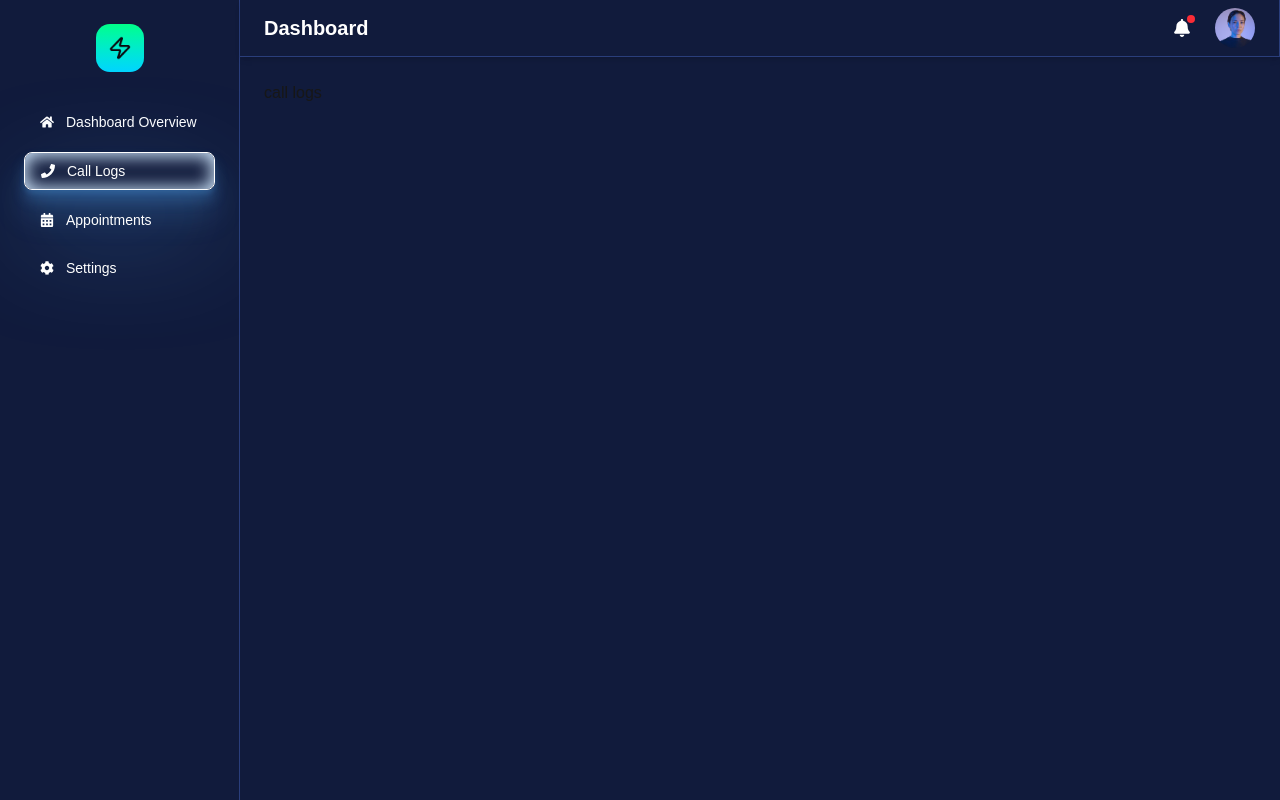
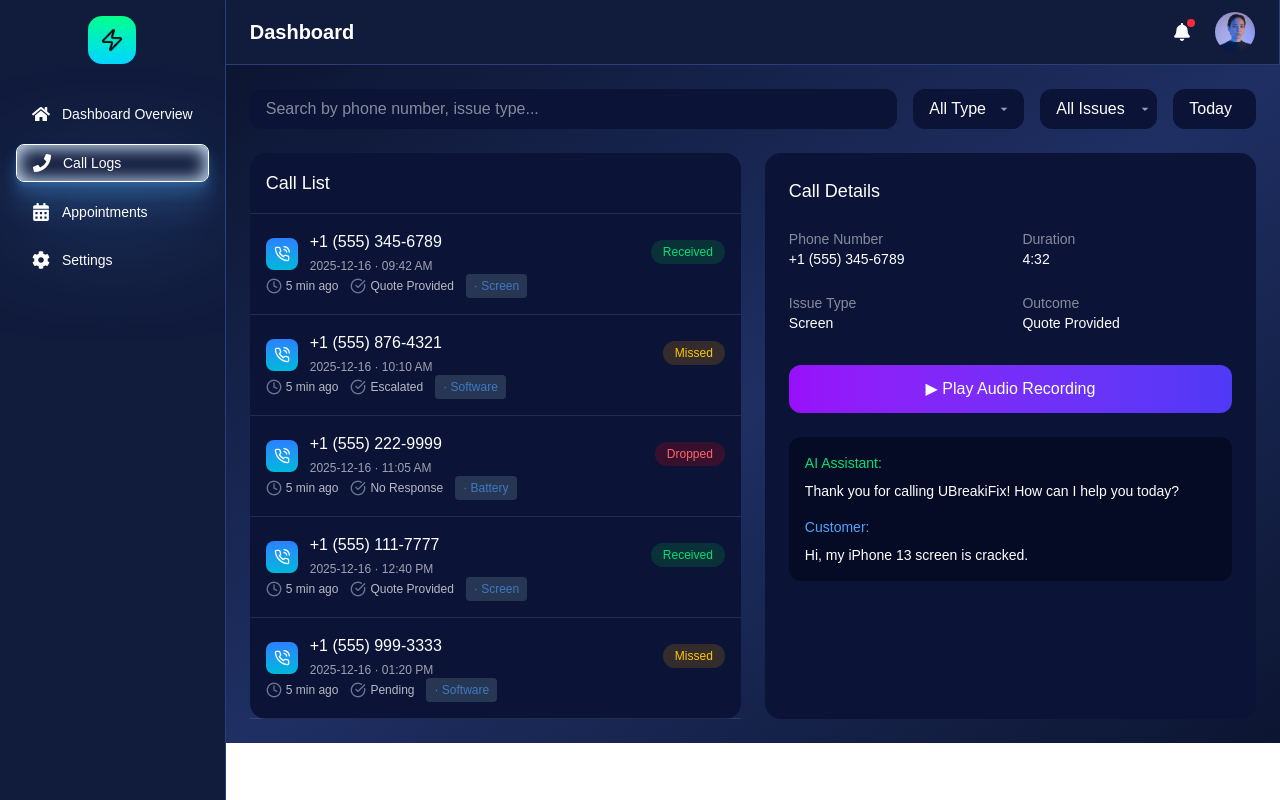
Before and after one commit to monirhossain-oss/Dashboard-app, a Next.js app: page /dashboard/calllogs in a window 1280 px wide. Built offline with nearby package versions, Linux system fonts and the light colour scheme.

Commit message:
add call actions with dynamic badge colors and mock data

```diff
--- a/src/app/dashboard/calllogs/page.jsx
+++ b/src/app/dashboard/calllogs/page.jsx
@@ -1,9 +1,203 @@
-import React from 'react'
+"use client";
 
-export default function page() {
-  return (
-    <div>
-      call logs
-    </div>
-  )
+import React, { useState } from "react";
+import { MdArrowDropDown } from "react-icons/md";
+import { FiPhoneCall } from "react-icons/fi";
+
+const calls = [
+    {
+        id: 1,
+        number: "+1 (555) 345-6789",
+        time: "2025-12-16 · 09:42 AM",
+        status: "AI Resolved",
+        issue: "Screen",
+        duration: "4:32",
+        outcome: "Quote Provided",
+        action: "Received",
+        badge: "bg-green-600/20 text-green-400",
+    },
+    {
+        id: 2,
+        number: "+1 (555) 876-4321",
+        time: "2025-12-16 · 10:10 AM",
+        status: "Warm Transfer",
+        issue: "Software",
+        duration: "5:23",
+        outcome: "Escalated",
+        action: "Missed",
+        badge: "bg-yellow-600/20 text-yellow-400",
+    },
+    {
+        id: 3,
+        number: "+1 (555) 222-9999",
+        time: "2025-12-16 · 11:05 AM",
+        status: "Dropped",
+        issue: "Battery",
+        duration: "2:15",
+        outcome: "No Response",
+        action: "Dropped",
+        badge: "bg-red-600/20 text-red-400",
+    },
+    {
+        id: 4,
+        number: "+1 (555) 111-7777",
+        time: "2025-12-16 · 12:40 PM",
+        status: "AI Resolved",
+        issue: "Screen",
+        duration: "6:01",
+        outcome: "Quote Provided",
+        action: "Received",
+        badge: "bg-green-600/20 text-green-400",
+    },
+    {
+        id: 5,
+        number: "+1 (555) 999-3333",
+        time: "2025-12-16 · 01:20 PM",
+        status: "Follow Up",
+        issue: "Software",
+        duration: "3:45",
+        outcome: "Pending",
+        action: "Missed",
+        badge: "bg-yellow-600/20 text-yellow-400",
+    },
+];
+
+
+
+export default function Page() {
+    const [active, setActive] = useState(calls[0]);
+
+    return (
+        <div className="text-white">
+            {/* Top Bar */}
+            <div className="flex gap-4 mb-6 items-center">
+                <input
+                    placeholder="Search by phone number, issue type..."
+                    className="flex-1 bg-[#0b1437] rounded-xl px-4 py-2 outline-none"
+                />
+
+                {/* All Type */}
+                <div className="relative">
+                    <MdArrowDropDown className="absolute right-3 top-1/2 -translate-y-1/2 text-gray-400" />
+
+                    <select className="bg-[#0b1437] rounded-xl pl-4 pr-6 py-2 outline-none appearance-none">
+                        <option>All Type</option>
+                        <option>Inbound</option>
+                        <option>Outbound</option>
+                    </select>
+                </div>
+
+                {/* All Issues */}
+                <div className="relative">
+                    <MdArrowDropDown className="absolute right-1 top-1/2 -translate-y-1/2 text-gray-400" />
+
+                    <select className="bg-[#0b1437] rounded-xl pl-4 pr-8 py-2 outline-none appearance-none">
+                        <option>All Issues</option>
+                        <option>Screen</option>
+                        <option>Battery</option>
+                        <option>Software</option>
+                    </select>
+                </div>
+
+                {/* Today */}
+                <div>
+
+                    <button className="bg-[#0b1437] rounded-xl pl-4 pr-6 py-2">
+                        Today
+                    </button>
+                </div>
+            </div>
+
+            <div className="grid grid-cols-2 gap-6">
+                {/* Call List */}
+                <div className="col-span-1 bg-[#0b1437] rounded-2xl">
+
+                    <h2 className="text-lg p-4 border-b border-white/10">
+                        Call List
+                    </h2>
+
+                    {calls.map((c) => (
+                        <div
+                            key={c.id}
+                            onClick={() => setActive(c)}
+                            className={`p-4 cursor-pointer border-b border-white/10 transition ${active.id === c.id
+                                ? ""
+                                : "hover:bg-[#0f1a44]"
+                                }`}
+                        >
+                            {/* Top Row */}
+                            <div className="flex justify-between items-center">
+
+                                {/* Left */}
+                                <div className="flex items-center gap-3">
+                                    <FiPhoneCall className="mt-1 bg-gradient-to-b rounded-lg from-[#2B7FFF]  to-[#00B8DB] w-8 h-8 p-2 text-white" />
+
+                                    <div>
+                                        <p className="font-medium">{c.number}</p>
+                                        <p className="text-xs opacity-60 mt-1">
+                                            {c.time}
+                                        </p>
+                                    </div>
+                                </div>
+
+                                {/* Right Status */}
+                                <span className={`text-xs px-3 py-1 rounded-full ${c.badge}`}>
+                                    {c.action}
+                                </span>
+                            </div>
+
+                            {/* Bottom Row */}
+                            <div className="flex gap-3 text-xs opacity-70">
+                                <span className="flex items-center gap-1"> <img src="/time.png" alt="" /> 5 min ago</span>
+                                <span className="flex items-center gap-1"> <img src="/correctpng.png" alt="" /> {c.outcome}</span>
+                                <span className="text-[#51A2FF] px-2 py-1 rounded-sm bg-[#33475f]">· {c.issue}</span>
+                            </div>
+                        </div>
+                    ))}
+                </div>
+
+
+                {/* Call Details */}
+                <div className="col-span-1 bg-[#0b1437] rounded-2xl p-6">
+                    <h2 className="text-lg mb-6">Call Details</h2>
+
+                    <div className="grid grid-cols-2 gap-6 text-sm">
+                        <div>
+                            <p className="opacity-50">Phone Number</p>
+                            <p>{active.number}</p>
+                        </div>
+
+                        <div>
+                            <p className="opacity-50">Duration</p>
+                            <p>{active.duration}</p>
+                        </div>
+
+                        <div>
+                            <p className="opacity-50">Issue Type</p>
+                            <p>{active.issue}</p>
+                        </div>
+
+                        <div>
+                            <p className="opacity-50">Outcome</p>
+                            <p>{active.outcome}</p>
+                        </div>
+                    </div>
+
+                    <button className="mt-8 w-full bg-gradient-to-r from-purple-600 to-indigo-600 py-3 rounded-xl">
+                        ▶ Play Audio Recording
+                    </button>
+
+                    <div className="mt-6 bg-[#050b24] p-4 rounded-xl text-sm">
+                        <p className="text-green-400 mb-2">AI Assistant:</p>
+                        <p>
+                            Thank you for calling UBreakiFix! How can I help you today?
+                        </p>
+
+                        <p className="text-blue-400 mt-4 mb-2">Customer:</p>
+                        <p>Hi, my iPhone 13 screen is cracked.</p>
+                    </div>
+                </div>
+            </div>
+        </div>
+    );
 }
--- a/src/app/dashboard/layout.jsx
+++ b/src/app/dashboard/layout.jsx
@@ -9,12 +9,12 @@ export default function DashboardLayout({ children }) {
       <Sidebar />
 
       {/* Main content area */}
-      <div className="flex flex-col flex-1 bg-[#111B3C]">
+      <div className="flex flex-col flex-1">
         {/* Navbar */}
         <Navbar />
 
         {/* Dynamic content */}
-        <main className="p-6 overflow-y-auto">
+        <main className="p-6 bg-gradient-to-br from-[#0c1531] via-[#1f2f63] to-[#0c1531] overflow-y-auto">
           {children}
         </main>
       </div>
--- a/src/app/dashboard/page.jsx
+++ b/src/app/dashboard/page.jsx
@@ -17,7 +17,7 @@ const cardData = [
     { title: "Revenue", live: 540, growth: "+20%", icon: "/icon3.png", bg: "linear-gradient(135deg, #8A2BE2 0%, #DA70D6 100%)" },
     { title: "Appointments", live: 75, growth: "+5%", icon: "/icon4.png", bg: "linear-gradient(135deg, #32CD32 0%, #7CFC00 100%)" },
     { title: "Messages", live: 98, growth: "+15%", icon: "/icon5.png", bg: "linear-gradient(135deg, #FFA500 0%, #FFD700 100%)" },
-    { title: "Feedbacks", live: 42, growth: "+3%", icon: "/icon6x.png", bg: "linear-gradient(135deg, #FF1493 0%, #FF69B4 100%)" },
+    { title: "Feedbacks", live: 42, growth: "+3%", icon: "/icon6.png", bg: "linear-gradient(135deg, #FF1493 0%, #FF69B4 100%)" },
 ];
 
 const dataMap = {
@@ -83,19 +83,22 @@ export default function Dashboard() {
     const maxCount = Math.max(...topRequests.map(req => req.count));
 
     return (
-        <div className="bg-[#111B3C]">
+        <div>
             {/* Cards */}
-            <div className="grid grid-cols-3 gap-4 mb-8">
+            <div className="grid grid-cols-1 md:grid-cols-2 lg:grid-cols-3 gap-4 mb-8">
                 {cardData.map((card, idx) => (
                     <div
                         key={idx}
                         className="relative p-4 rounded-xl border border-[#2B7FFF33] bg-[#0F172B80] flex items-center justify-between"
                     >
+                        {/* Left Side - Info */}
                         <div className="flex flex-col justify-center gap-2">
                             <span className="text-sm text-gray-400">{card.title}</span>
                             <span className="text-xl font-bold text-white">{card.live}</span>
                             <span className="text-sm text-green-400">{card.growth}</span>
                         </div>
+
+                        {/* Right Side - Icon */}
                         <div
                             className="w-[40px] h-[40px] p-2 rounded-xl flex items-center justify-center"
                             style={{ background: card.bg }}
@@ -110,9 +113,11 @@ export default function Dashboard() {
                 ))}
             </div>
 
+
             {/* Call Trends */}
-            <div className="bg-[#0F172B] p-6 rounded-[16px] border border-[#2B7FFF33] w-full max-w-[1036px] mb-8">
-                <div className="flex justify-between items-center mb-4">
+            <div className="bg-[#0F172B] p-4 sm:p-6 rounded-[16px] border border-[#2B7FFF33] w-full mb-8 max-w-full lg:max-w-[1036px] mx-auto">
+                {/* Header */}
+                <div className="flex flex-col sm:flex-row justify-between items-start sm:items-center mb-4 gap-3 sm:gap-0">
                     <div>
                         <h2 className="text-white font-semibold text-lg">
                             Call Trends - {timeframe}
@@ -122,7 +127,7 @@ export default function Dashboard() {
                         </p>
                     </div>
                     <select
-                        className="bg-[#111B3C] text-white px-3 py-1 rounded-xl border border-gray-600"
+                        className="bg-[#111B3C] text-white px-3 py-1 rounded-xl border border-gray-600 text-sm"
                         value={timeframe}
                         onChange={(e) => setTimeframe(e.target.value)}
                     >
@@ -131,7 +136,9 @@ export default function Dashboard() {
                         <option>This Year</option>
                     </select>
                 </div>
-                <ResponsiveContainer width="100%" height={280}>
+
+                {/* Area Chart */}
+                <ResponsiveContainer width="100%" height={250}>
                     <AreaChart data={dataMap[timeframe]}>
                         <defs>
                             <linearGradient id="areaGradient" x1="0" y1="0" x2="0" y2="1">
@@ -142,7 +149,14 @@ export default function Dashboard() {
                         <CartesianGrid vertical={false} horizontal={false} />
                         <XAxis dataKey="day" tick={{ fill: "#A0AEC0", fontSize: 12 }} />
                         <YAxis tick={{ fill: "#A0AEC0", fontSize: 12 }} />
-                        <Tooltip contentStyle={{ backgroundColor: "#0F172B", border: "none", borderRadius: "8px", color: "#fff" }} />
+                        <Tooltip
+                            contentStyle={{
+                                backgroundColor: "#0F172B",
+                                border: "none",
+                                borderRadius: "8px",
+                                color: "#fff",
+                            }}
+                        />
                         <Area
                             type="monotone"
                             dataKey="calls"
@@ -155,14 +169,21 @@ export default function Dashboard() {
                 </ResponsiveContainer>
             </div>
 
+
             {/* Recent Activity & Top Requests */}
-            <div className="grid grid-cols-2 gap-4">
-                <div className="bg-[#0F172B] p-6 rounded-xl border border-[#2B7FFF33]">
+            <div className="grid grid-cols-1 md:grid-cols-2 gap-4">
+                {/* Recent Activity */}
+                <div className="bg-[#0F172B] p-4 sm:p-6 rounded-xl border border-[#2B7FFF33]">
                     <h2 className="text-white font-semibold text-lg mb-4">Recent Activity</h2>
                     <div className="flex flex-col gap-3">
-                        {recentActivity.map(act => (
-                            <div key={act.id} className="flex items-start gap-3 bg-[#151c35] p-3 rounded-md">
-                                <span className={`w-3 h-3 mt-1 rounded-full ${statusColors[act.status]}`}></span>
+                        {recentActivity.map((act) => (
+                            <div
+                                key={act.id}
+                                className="flex items-start gap-3 bg-[#151c35] p-3 rounded-md"
+                            >
+                                <span
+                                    className={`w-3 h-3 mt-1 rounded-full ${statusColors[act.status]}`}
+                                ></span>
                                 <div>
                                     <p className="text-gray-300 text-sm">{act.message}</p>
                                     <span className="text-gray-500 text-xs">{act.time}</span>
@@ -172,10 +193,11 @@ export default function Dashboard() {
                     </div>
                 </div>
 
-                <div className="bg-[#0F172B] p-6 rounded-xl border border-[#2B7FFF33]">
+                {/* Top Repair Requests */}
+                <div className="bg-[#0F172B] p-4 sm:p-6 rounded-xl border border-[#2B7FFF33]">
                     <h2 className="text-white font-semibold text-lg mb-4">Top Repair Requests</h2>
                     <div className="flex flex-col gap-4">
-                        {topRequests.map(req => {
+                        {topRequests.map((req) => {
                             const percentage = (req.count / maxCount) * 100;
                             return (
                                 <div key={req.id} className="flex flex-col gap-1">
--- a/src/components/Navber.jsx
+++ b/src/components/Navber.jsx
@@ -19,7 +19,7 @@ export default function Navbar({ user }) {
     const userImage = user?.image || '/b940caf9f3a52bcc9317c793ebc094db911b237b.jpg'; // always show default if no user
 
     return (
-        <div className="p-2 border-b border-r-1 border-[#2a3e7b] bg-[#111B3C] flex items-center justify-between px-6 shadow-md">
+        <div className="p-3 border-b border-r-1 border-[#2a3e7b] bg-[#111B3C] flex items-center justify-between px-6 shadow-md">
             {/* Left side - active menu name */}
             <h1 className="font-semibold text-xl text-white">{activeName}</h1>
 
--- a/src/components/Sidebar.jsx
+++ b/src/components/Sidebar.jsx
@@ -15,27 +15,27 @@ export default function Sidebar() {
     ];
 
     return (
-    <div className="w-[240px] border-r-1 border-[#2a3e7b] h-screen bg-[#111B3C] flex flex-col p-6">
+        <div className="h-screen bg-[#111B3C] flex flex-col p-3 md:p-4 border-r border-[#2a3e7b]">
 
             {/* Logo */}
-      <div className="w-[48px] h-[48px] mx-auto bg-gradient-to-b from-[#00FF88] to-[#00D4FF] rounded-[14px] p-3 flex items-center justify-center mb-8">
+            <div className="w-[48px] h-[48px] mx-auto bg-gradient-to-b from-[#00FF88] to-[#00D4FF] rounded-[14px] p-3 flex items-center justify-center mb-6 md:mb-8">
                 <img src="/Icon.png" alt="sidebar icon" className="w-full h-full object-contain" />
             </div>
 
             {/* Menu Items */}
-      <nav className="flex flex-col gap-4">
-        <ul className="flex flex-col gap-3">
+            <nav className="flex flex-col gap-3">
                 {menuItems.map((item) => {
                     const isActive = pathname === item.path;
                     return (
-              <li key={item.name}>
-                <Link href={item.path} className="block">
+                        <Link key={item.name} href={item.path} className="block">
                             <div
                                 className={`
-                      flex items-center gap-3 px-4 py-2 rounded-lg transition-all text-sm
+                  flex items-center gap-3 p-2 md:px-4 md:py-2 rounded-lg transition-all
                   ${isActive ? "text-white" : "text-white hover:bg-gray-700"}
                 `}
-                    style={isActive ? {
+                                style={
+                                    isActive
+                                        ? {
                                             border: "1px solid white",
                                             boxShadow: `
                           0px 3.71px 4.85px 0px #57B1FF27,
@@ -43,17 +43,20 @@ export default function Sidebar() {
                           0px 24.72px 32.26px 0px #57B1FF30,
                           0px 42px 107px 0px #57B1FF57,
                           0px 1px 18px 2px #D2EAFF inset
-                      `
-                    } : {}}
+                        `,
+                                        }
+                                        : {}
+                                }
                             >
-                    <span className="text-white text-sm">{item.icon}</span>
-                    <span className="text-white text-sm">{item.name}</span>
+                                {/* Icon */}
+                                <span className="text-white text-lg">{item.icon}</span>
+
+                                {/* Label only on md and above */}
+                                <span className="hidden md:block text-white text-sm">{item.name}</span>
                             </div>
                         </Link>
-              </li>
                     );
                 })}
-        </ul>
             </nav>
         </div>
     );
```
Also changed, not shown: public/correctpng.png (added), public/time.png (added). Lines whose indentation alone changed are shown as unchanged.
